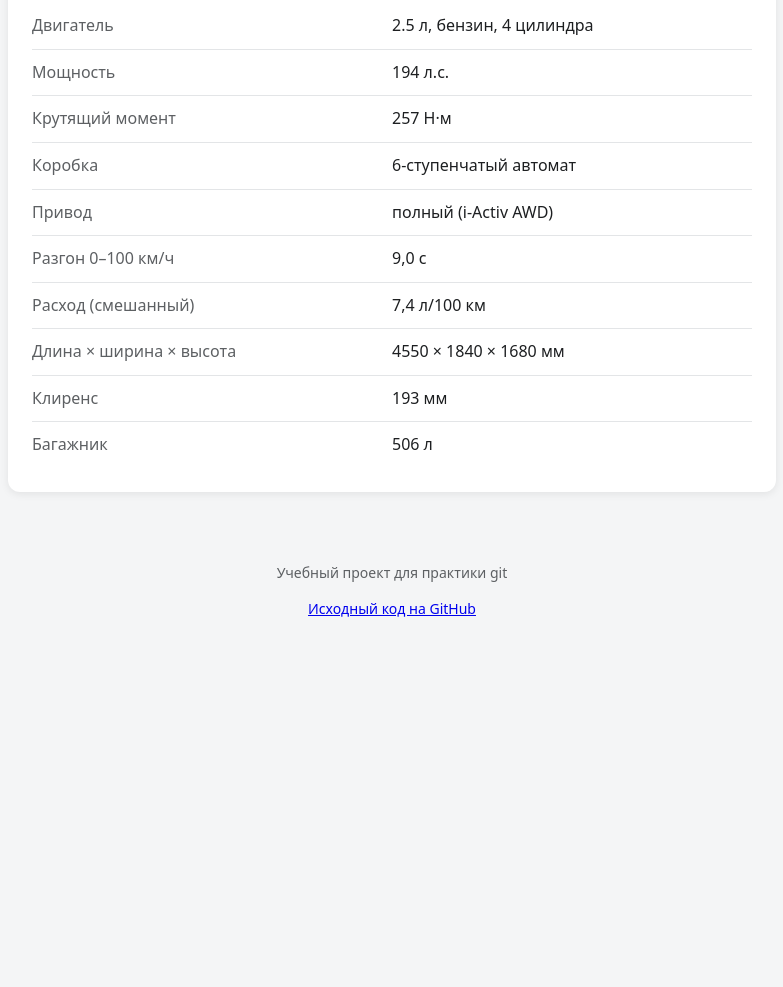
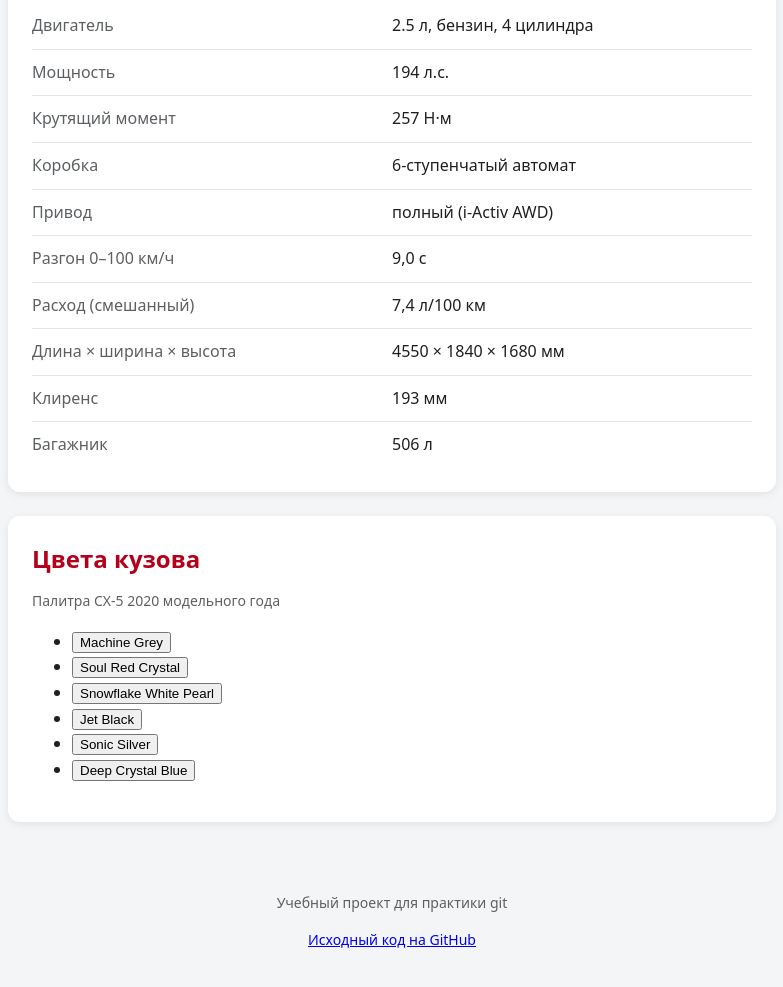
Before and after one commit to jenlvov/mazda-cx5, a plain HTML site: page index.html in a window 1280 px wide. Shown: the part 665-1652 px from the top of the page, without its empty margins (248-1031 px from the left). Before the commit the page ends 1324 px from the top, so only its background shows below. Drawn offline with Linux system fonts and the light colour scheme.

Commit message:
Add color gallery markup

```diff
--- a/index.html
+++ b/index.html
@@ -45,6 +45,19 @@
         </tbody>
       </table>
     </section>
+
+    <section class="card">
+      <h2>Цвета кузова</h2>
+      <p class="card__note">Палитра CX-5 2020 модельного года</p>
+      <ul class="gallery">
+        <li><button class="gallery__item" type="button" style="--swatch: #5d6063" data-name="Machine Grey Metallic"><span class="gallery__swatch"></span>Machine Grey</button></li>
+        <li><button class="gallery__item" type="button" style="--swatch: #9b0f1e" data-name="Soul Red Crystal Metallic"><span class="gallery__swatch"></span>Soul Red Crystal</button></li>
+        <li><button class="gallery__item" type="button" style="--swatch: #eef0f1" data-name="Snowflake White Pearl Mica"><span class="gallery__swatch"></span>Snowflake White Pearl</button></li>
+        <li><button class="gallery__item" type="button" style="--swatch: #1a1b1d" data-name="Jet Black Mica"><span class="gallery__swatch"></span>Jet Black</button></li>
+        <li><button class="gallery__item" type="button" style="--swatch: #a7abae" data-name="Sonic Silver Metallic"><span class="gallery__swatch"></span>Sonic Silver</button></li>
+        <li><button class="gallery__item" type="button" style="--swatch: #1f2a44" data-name="Deep Crystal Blue Mica"><span class="gallery__swatch"></span>Deep Crystal Blue</button></li>
+      </ul>
+    </section>
   </main>
 
   <footer class="footer">
```
